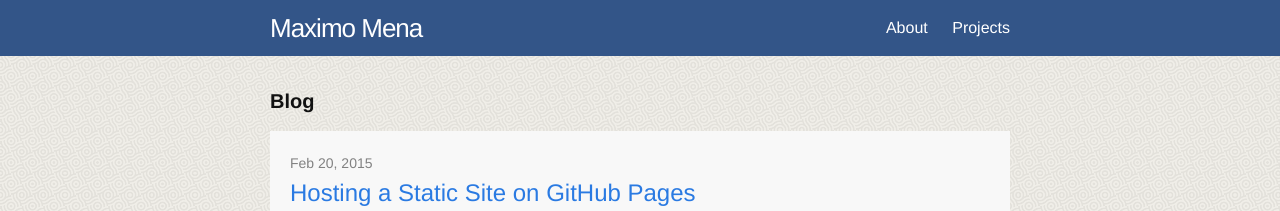
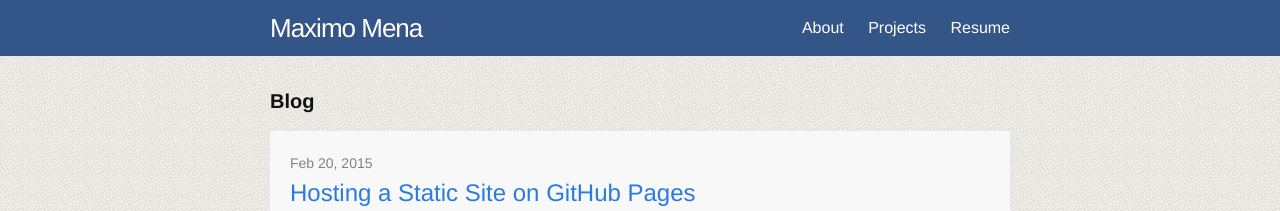
Before and after one commit to mmenavas/mmenavas.github.io, a Jekyll site: the page built from index.html, in a window 1280 px wide. Shown: the top 211 px of the page. Built offline with Jekyll 4.4.1, drawn with Linux system fonts in a browser that asks for light colours.

Commit message:
Adding Resume link to main navigation.

```diff
--- a/_includes/header.html
+++ b/_includes/header.html
@@ -19,6 +19,7 @@
           <a class="page-link" href="{{ page.url | prepend: site.baseurl }}">{{ page.title }}</a>
           {% endif %}
         {% endfor %}
+        <a class="page-link" href="http://www.iammaximo.com/resume/">Resume</a>
       </div>
     </nav>
 
```
